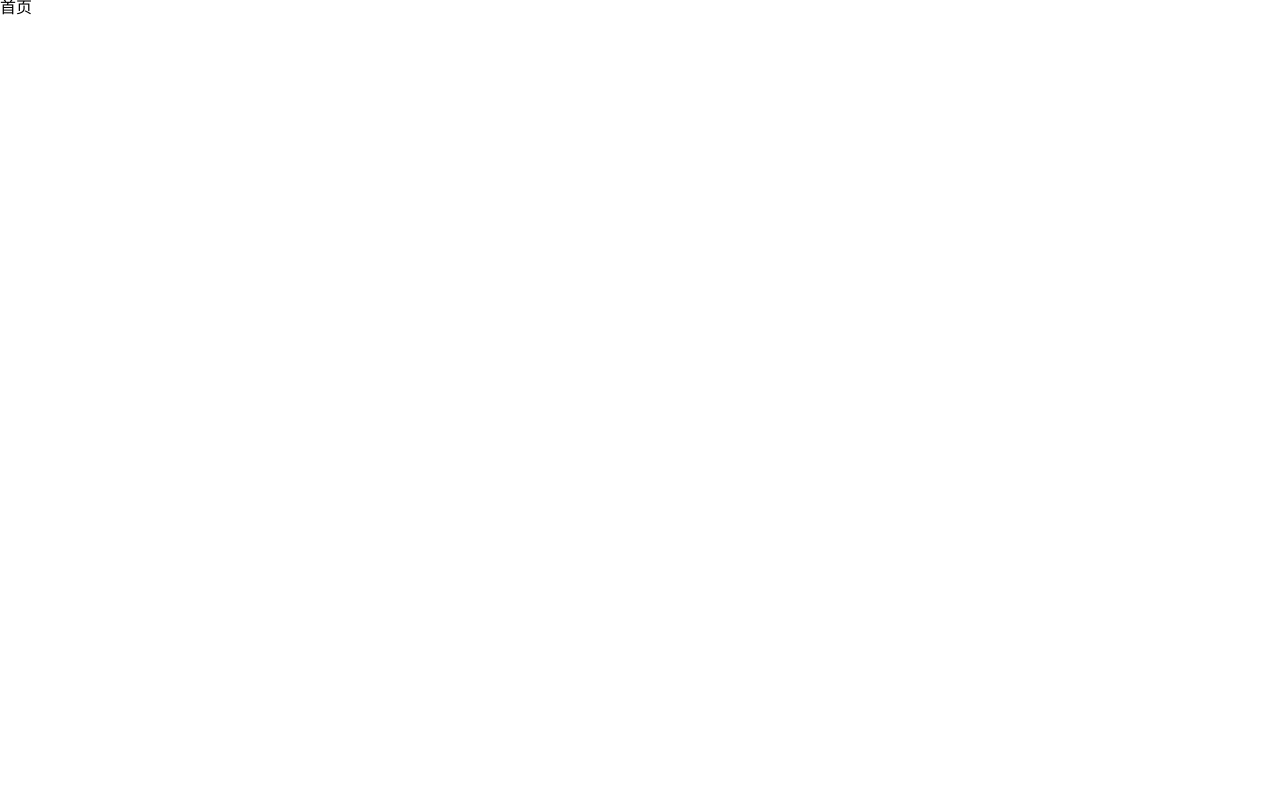
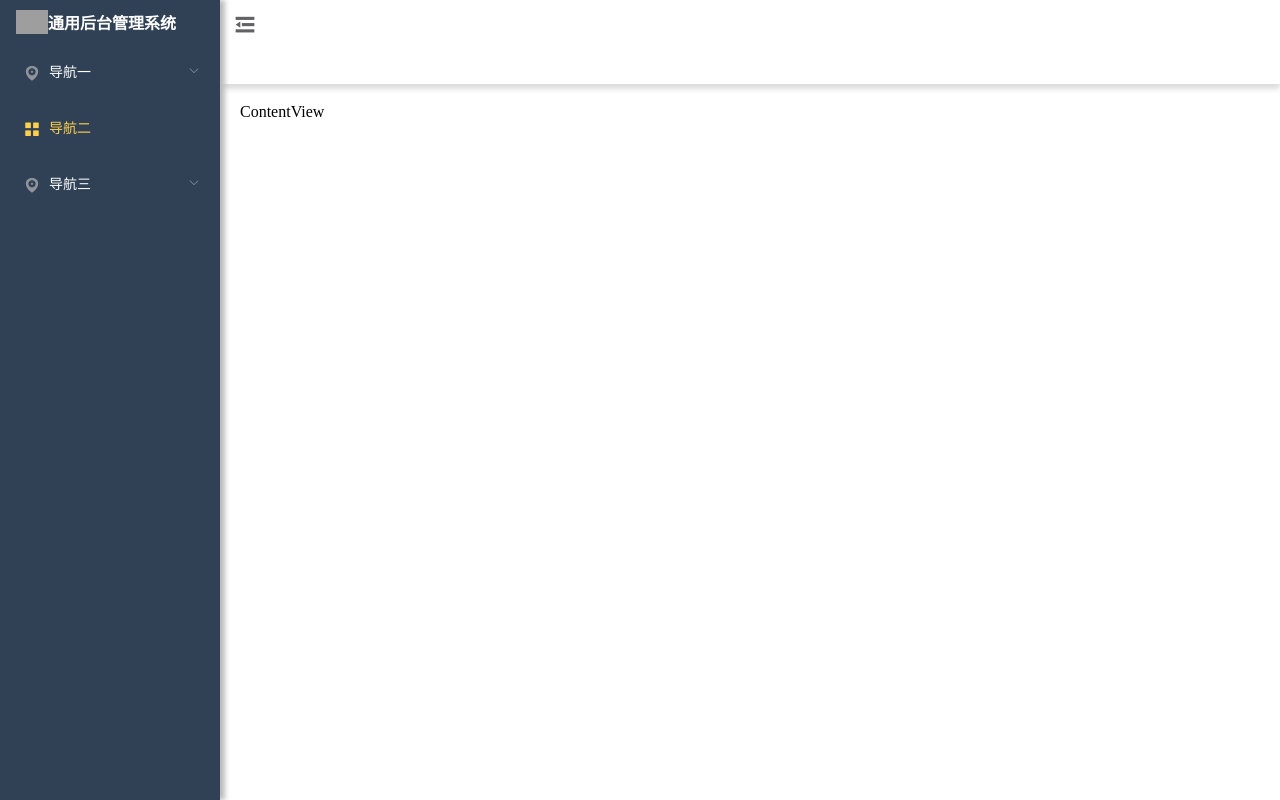
Before and after one commit to BlingBlingJK/FaultTestManagement, a Vue app: page / in a window 1280 px wide. Built offline with nearby package versions, Linux system fonts and the light colour scheme; sample sign-in values are in the browser's storage; grey boxes are pictures that could not be loaded.

Commit message:
add_navCollapse

```diff
--- a/src/main.js
+++ b/src/main.js
@@ -1,4 +1,5 @@
 import Vue from "vue";
+//清除默认样式
 import "reset-css";
 import App from "./App.vue";
 import "./plugins/element.js";
--- a/src/request/request.js
+++ b/src/request/request.js
@@ -1,4 +1,5 @@
 import axios from "axios";
+import { Message } from "element-ui";
 
 const instance = axios.create({
   baseURL: "http://xue.cnkdl.cn:23683",
@@ -16,7 +17,13 @@ instance.interceptors.request.use(
 //响应拦截器
 instance.interceptors.response.use(
   (res) => {
-    return res.data;
+    let res_data = res.data;
+    if (res_data.code !== 200) {
+      console.log(res_data);
+      Message.error(res_data.msg || "网络请求错误！");
+      return false;
+    }
+    return res_data;
   },
   (err) => {
     return Promise.reject(err);
--- a/src/router/index.js
+++ b/src/router/index.js
@@ -1,6 +1,6 @@
 import Vue from "vue";
 import VueRouter from "vue-router";
-import HomeView from "../views/HomeView.vue";
+import MainLayout from "../../src/views/Layout/MainLayout.vue";
 import LoginView from "../../src/views/Login/LoginView.vue";
 
 Vue.use(VueRouter);
@@ -8,8 +8,8 @@ Vue.use(VueRouter);
 const routes = [
   {
     path: "/",
-    name: "home",
-    component: HomeView,
+    name: "mainlayout",
+    component: MainLayout,
   },
   {
     path: "/login",
@@ -27,4 +27,19 @@ const router = new VueRouter({
   routes,
 });
 
+router.beforeEach((to, from, next) => {
+  const token = localStorage.getItem("edb-authorization-token");
+  // 如果访问登陆页面，但是有token，跳转到首页
+  if (to.path === "/login" && token) {
+    next("/");
+    return;
+  }
+  //如果访问的不是登录页面，也没有token，跳转到登陆页面
+  if (to.path !== "/login" && !token) {
+    next("/login");
+    return;
+  }
+  next();
+});
+
 export default router;
--- a/src/store/index.js
+++ b/src/store/index.js
@@ -1,17 +1,11 @@
-import Vue from 'vue'
-import Vuex from 'vuex'
+import Vue from "vue";
+import Vuex from "vuex";
+import navCollapse from "./navCollapse";
 
-Vue.use(Vuex)
+Vue.use(Vuex);
 
 export default new Vuex.Store({
-  state: {
+  modules: {
+    navCollapse,
   },
-  getters: {
-  },
-  mutations: {
-  },
-  actions: {
-  },
-  modules: {
-  }
-})
+});
--- /dev/null
+++ b/src/store/navCollapse/index.js
@@ -0,0 +1,11 @@
+export default {
+  namespaced: true,
+  state: {
+    isCollapse: false,
+  },
+  mutations: {
+    changeIsCollapse(state) {
+      state.isCollapse = !state.isCollapse;
+    },
+  },
+};
--- /dev/null
+++ b/src/views/Layout/ContentView.vue
@@ -0,0 +1,11 @@
+<template><div class="content">ContentView</div></template>
+
+<script>
+export default {};
+</script>
+
+<style lang="less" scoped>
+.content {
+  padding: 20px;
+}
+</style>
--- /dev/null
+++ b/src/views/Layout/HeaderView.vue
@@ -0,0 +1,50 @@
+<template>
+  <div class="header">
+    <el-button
+      icon="el-icon-s-unfold"
+      v-show="!isShow"
+      @click="changeShow"
+    ></el-button>
+    <el-button
+      icon="el-icon-s-fold"
+      v-show="isShow"
+      @click="changeShow"
+    ></el-button>
+  </div>
+</template>
+
+<script>
+import { mapMutations } from "vuex";
+export default {
+  data() {
+    return {
+      isShow: true,
+    };
+  },
+  methods: {
+    ...mapMutations({
+      changeIsCollapse: "navCollapse/changeIsCollapse",
+    }),
+    changeShow() {
+      this.isShow = !this.isShow;
+      this.changeIsCollapse();
+    },
+  },
+};
+</script>
+
+<style lang="less" scoped>
+.header {
+  height: 84px;
+  box-shadow: 0px 5px 5px #ddd;
+
+  button {
+    margin: 0;
+    font-size: 25px;
+    width: 50px;
+    height: 50px;
+    border: none;
+    padding: 12px 10px;
+  }
+}
+</style>
--- /dev/null
+++ b/src/views/Layout/MainLayout.vue
@@ -0,0 +1,30 @@
+<template>
+  <div class="layout">
+    <NavBar></NavBar>
+    <div class="layout-right">
+      <HeaderView></HeaderView>
+      <ContentView></ContentView>
+    </div>
+  </div>
+</template>
+
+<script>
+import NavBar from "./NavBar.vue";
+import HeaderView from "./HeaderView.vue";
+import ContentView from "./ContentView.vue";
+export default {
+  name: "MainLayout",
+  components: { NavBar, HeaderView, ContentView },
+};
+</script>
+
+<style lang="less" scoped>
+.layout {
+  width: 100%;
+  height: 100%;
+  display: flex;
+  .layout-right {
+    flex: 1;
+  }
+}
+</style>
--- /dev/null
+++ b/src/views/Layout/NavBar.vue
@@ -0,0 +1,92 @@
+<template>
+  <div class="navbar" :class="{ isCollapse: isCollapse }">
+    <h1 class="logo">
+      <img src="../../assets/images/logo.png" alt="" width="32px" />
+      <span v-show="!isCollapse">通用后台管理系统</span>
+    </h1>
+    <el-menu
+      default-active="2"
+      class="el-menu-vertical-demo"
+      background-color="#304156"
+      text-color="#fff"
+      active-text-color="#ffd04b"
+      :unique-opened="true"
+      :collapse="isCollapse"
+      :collapse-transition="false"
+    >
+      <el-submenu index="1">
+        <template slot="title">
+          <i class="el-icon-location"></i>
+          <span>导航一</span>
+        </template>
+        <!-- <el-menu-item-group> -->
+        <!-- <template slot="title">分组一</template> -->
+        <el-menu-item index="1-1">选项1</el-menu-item>
+        <el-menu-item index="1-2">选项2</el-menu-item>
+        <!-- </el-menu-item-group> -->
+      </el-submenu>
+      <el-menu-item index="2">
+        <i class="el-icon-menu"></i>
+        <span slot="title">导航二</span>
+      </el-menu-item>
+      <el-submenu index="3">
+        <template slot="title">
+          <i class="el-icon-location"></i>
+          <span>导航三</span>
+        </template>
+        <!-- <el-menu-item-group> -->
+        <!-- <template slot="title">分组一</template> -->
+        <el-menu-item index="1-1">选项1</el-menu-item>
+        <el-menu-item index="1-2">选项2</el-menu-item>
+        <!-- </el-menu-item-group> -->
+      </el-submenu>
+    </el-menu>
+  </div>
+</template>
+
+<script>
+import { mapState } from "vuex";
+export default {
+  data() {
+    return {};
+  },
+  computed: {
+    ...mapState({
+      isCollapse: (state) => state.navCollapse.isCollapse,
+    }),
+  },
+};
+</script>
+
+<style lang="less" scoped>
+.navbar {
+  height: 100%;
+  width: 220px;
+  background-color: #304156;
+  box-shadow: 5px 0 5px #bbb;
+  position: relative; //阴影重叠消除
+  transition: all 1s; //收缩动画，延时一秒
+  .el-menu {
+    border: none;
+  }
+  &.isCollapse {
+    width: 64px;
+  }
+  .logo {
+    position: relative;
+    img {
+      vertical-align: middle;
+    }
+    padding: 10px 16px;
+    span {
+      min-width: 130px;
+      color: #fff;
+      font-weight: bold;
+      display: inline-block;
+      //脱标处理
+      position: absolute;
+      top: 16px;
+    }
+  }
+}
+</style>
```
Also changed, not shown: src/plugins/element.js (+15 -1 lines), src/views/Login/LoginView.vue (+15 -14 lines).
